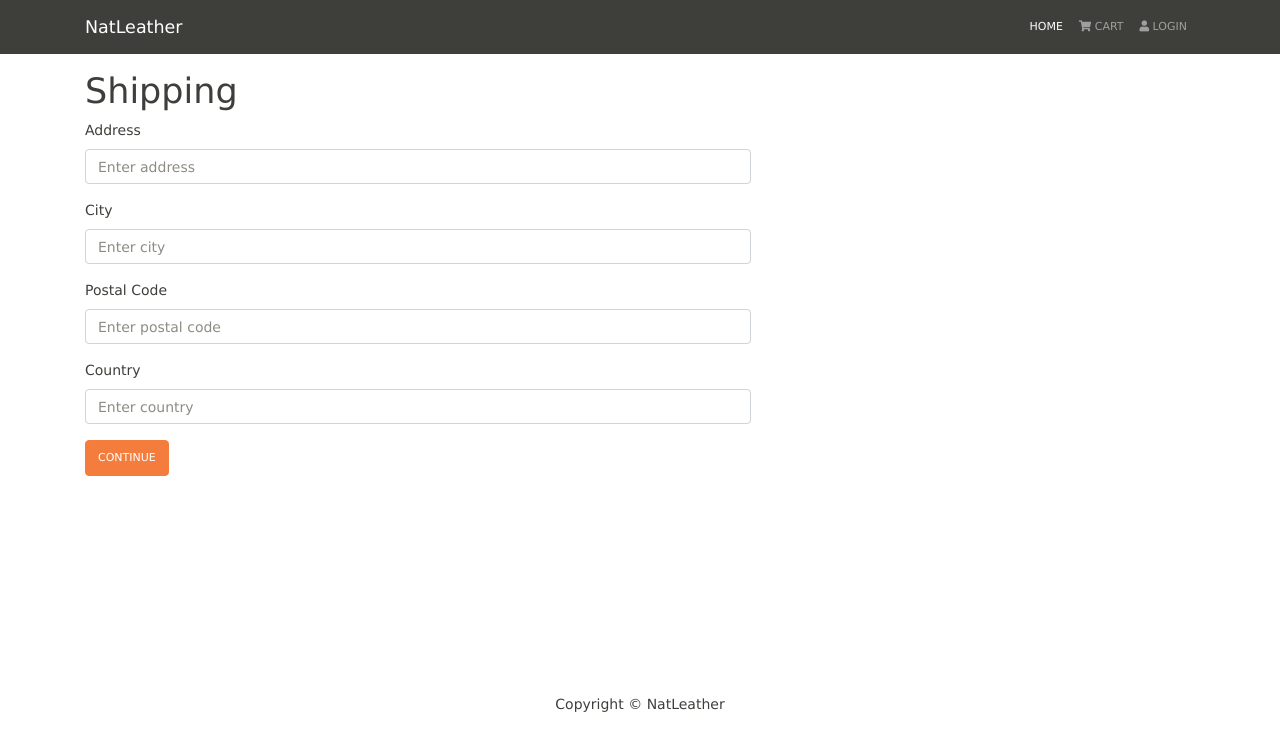
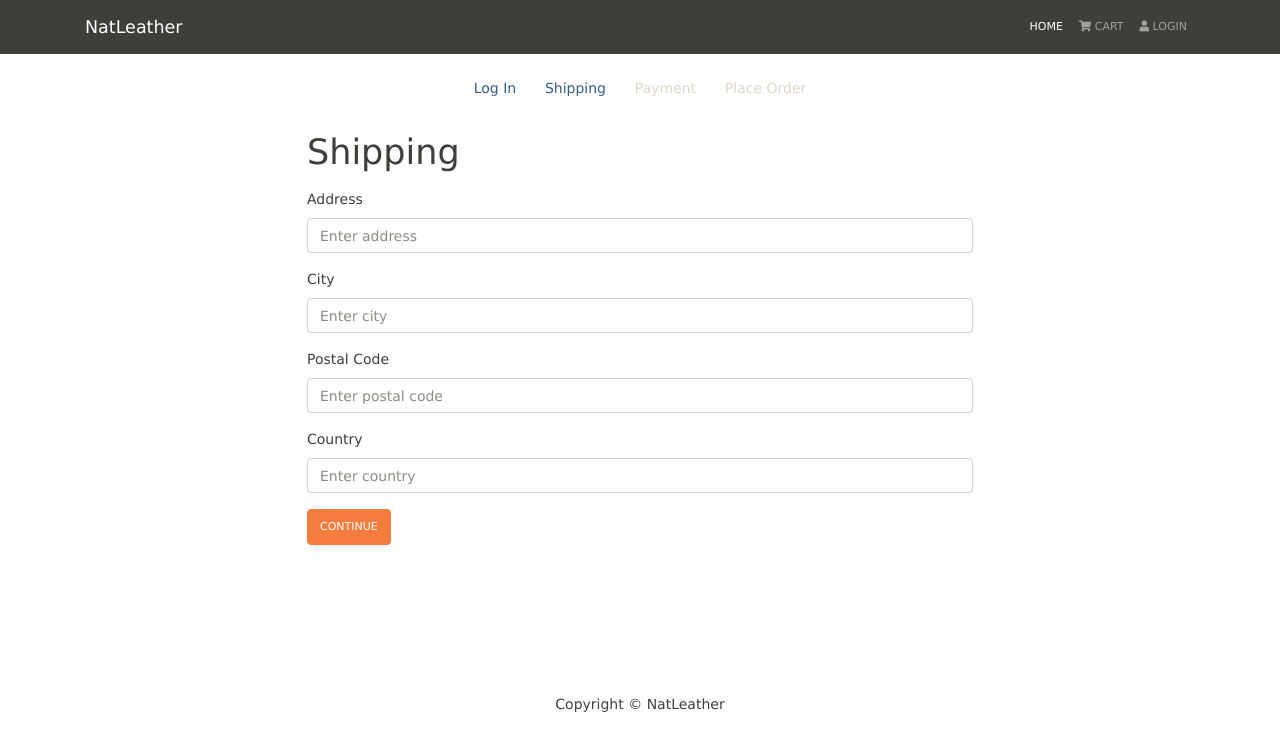
Before and after one commit to akaaariii/mern-e-commerce, a React (Create React App) app in the folder frontend/: page /shipping in a window 1280 px wide. Shown: the top 750 px of the page. Built offline with nearby package versions, Linux system fonts and the light colour scheme; no server answers.

Commit message:
added checkout steps

```diff
--- /dev/null
+++ b/frontend/src/components/CheckoutSteps.jsx
@@ -0,0 +1,52 @@
+import React from 'react';
+import { Link } from 'react-router-dom';
+import { Nav } from 'react-bootstrap';
+
+const CheckoutSteps = ({ step1, step2, step3, step4 }) => {
+  return (
+    <Nav className="justify-content-center mb-4">
+      <Nav.Item>
+        {step1 ? (
+          <Link to="/login">
+            <Nav.Link className="text-primary">Log In</Nav.Link>
+          </Link>
+        ) : (
+          <Nav.Link disabled>Log In</Nav.Link>
+        )}
+      </Nav.Item>
+
+      <Nav.Item>
+        {step2 ? (
+          <Link to="/shipping">
+            <Nav.Link className="text-primary">Shipping</Nav.Link>
+          </Link>
+        ) : (
+          <Nav.Link disabled>Shipping</Nav.Link>
+        )}
+      </Nav.Item>
+
+      <Nav.Item>
+        {step3 ? (
+          <Link to="/payment">
+            <Nav.Link className="text-primary">Payment</Nav.Link>
+          </Link>
+        ) : (
+          <Nav.Link disabled>Payment</Nav.Link>
+        )}
+      </Nav.Item>
+
+      <Nav.Item>
+        {step4 ? (
+          <Link to="/placeorder">
+            <Nav.Link className="text-primary">Place Order</Nav.Link>
+          </Link>
+        ) : (
+          <Nav.Link disabled>Place Order</Nav.Link>
+        )}
+      </Nav.Item>
+
+    </Nav>
+  )
+}
+
+export default CheckoutSteps
--- a/frontend/src/pages/Shippingpage.jsx
+++ b/frontend/src/pages/Shippingpage.jsx
@@ -1,7 +1,8 @@
 import React, { useState } from 'react';
 import { useDispatch, useSelector } from 'react-redux';
 import { Form } from 'react-bootstrap';
-import { saveShippingAddress } from '../actions'
+import { saveShippingAddress } from '../actions';
+import CheckoutSteps from '../components/CheckoutSteps';
 
 const Shippingpage = ({ history }) => {
   const cart = useSelector(state => state.cart);
@@ -22,8 +23,9 @@
 
   return (
     <>
-      <h1>Shipping</h1>
-      <Form onSubmit={submitHandler} style={{width: '60%'}}>
+      <CheckoutSteps step1 step2 />
+      <h1 style={{width: '60%', margin: 'auto'}} className="mb-3">Shipping</h1>
+      <Form onSubmit={submitHandler} style={{width: '60%', margin: 'auto'}}>
         <Form.Group controlId='address'>
           <Form.Label>Address</Form.Label>
           <Form.Control
```
